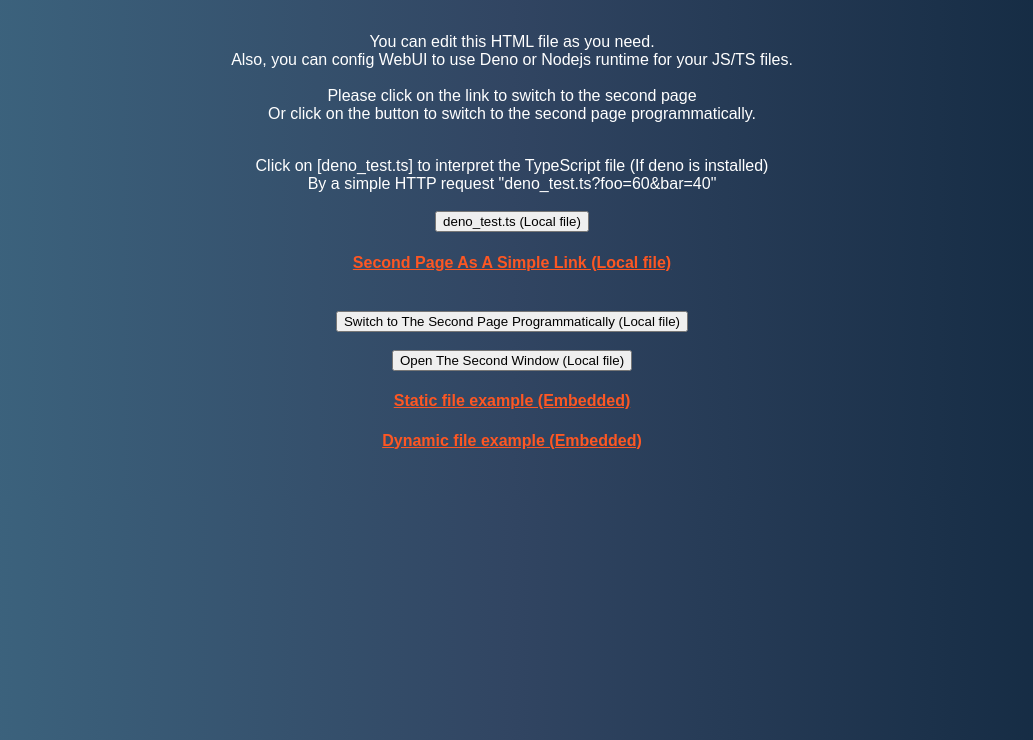
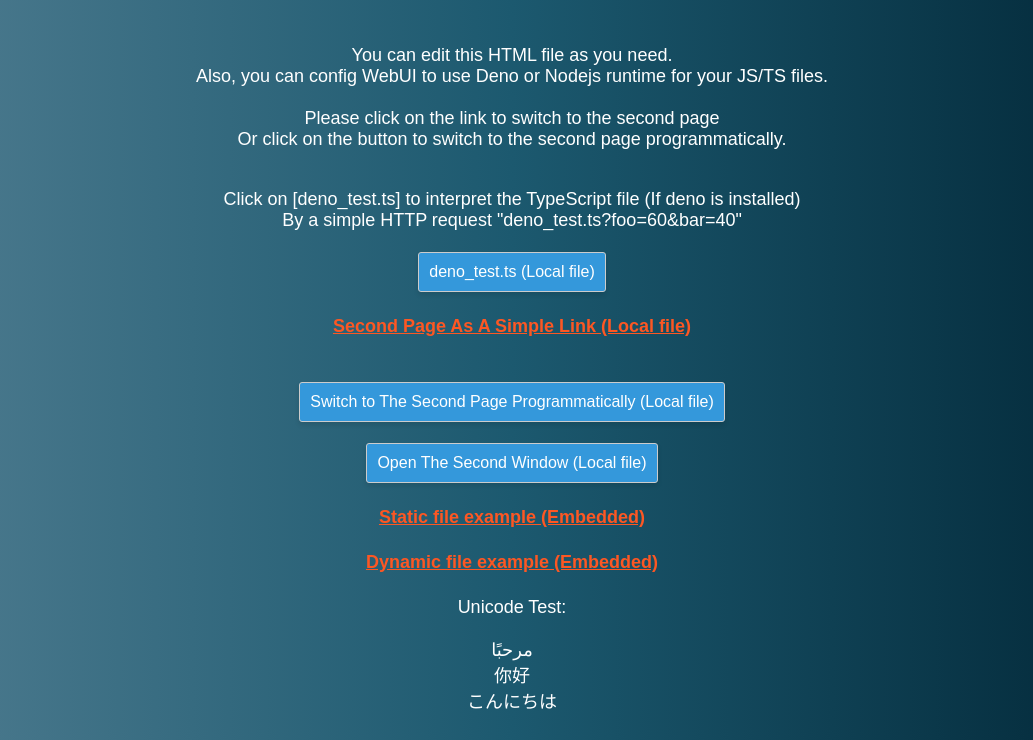
Before and after one commit to webui-dev/nim-webui, a plain HTML site: page examples/serve_folder/index.html in a window 1280 px wide. Shown: the part 60-800 px from the top of the page, without its empty margins (128-1161 px from the left). Drawn offline with Linux system fonts and the light colour scheme.

Commit message:
update html and typescript code in serve_folder example

```diff
--- a/examples/serve_folder/index.html
+++ b/examples/serve_folder/index.html
@@ -1,55 +1,95 @@
-<!DOCTYPE html>
+<!doctype html>
 <html>
 	<head>
+		<meta charset="UTF-8" />
 		<title>WebUI - Serve a Folder Example (Nim)</title>
 		<style>
 			body {
+				font-family: 'Arial', sans-serif;
 				color: white;
-                background: #0F2027;
-                background: -webkit-linear-gradient(to right, #3e6983, #314562, #10273e);
-                background: linear-gradient(to right, #3e6983, #314562, #10273e);
+				background: linear-gradient(to right, #507d91, #1c596f, #022737);
 				text-align: center;
+				font-size: 18px;
+			}
+			button,
+			input {
+				padding: 10px;
+				border-radius: 3px;
+				border: 1px solid #ccc;
+				box-shadow: 0 3px 5px rgba(0, 0, 0, 0.1);
+				transition: 0.2s;
+			}
+			button {
+				background: #3498db;
+				color: #fff;
+				cursor: pointer;
 				font-size: 16px;
-                font-family: sans-serif;
 			}
-            a:link{color:#fd5723}
-            a:active{color:#fd5723}
-            a:visited{color:#fd5723}
-            a:hover{color:#f0bcac}
+			h1 {
+				text-shadow: -7px 10px 7px rgb(67 57 57 / 76%);
+			}
+			button:hover {
+				background: #c9913d;
+			}
+			input:focus {
+				outline: none;
+				border-color: #3498db;
+			}
+
+			a:link {
+				color: #fd5723;
+			}
+			a:active {
+				color: #fd5723;
+			}
+			a:visited {
+				color: #fd5723;
+			}
+			a:hover {
+				color: #f0bcac;
+			}
 		</style>
 	</head>
 	<body>
 		<h3 id="title">Serve a Folder Example (Nim)</h3>
-        <br>
+		<br />
 		<p id="description">
-            You can edit this HTML file as you need.<br>
-            Also, you can config WebUI to use Deno or Nodejs runtime for your JS/TS files.<br>
-            <br>
-            Please click on the link to switch to the second page<br>
+			You can edit this HTML file as you need.<br />
+			Also, you can config WebUI to use Deno or Nodejs runtime for your JS/TS files.<br />
+			<br />
+			Please click on the link to switch to the second page<br />
 			Or click on the button to switch to the second page programmatically.
 		</p>
-        <br>
+		<br />
 		Click on [deno_test.ts] to interpret the TypeScript file (If deno is installed)
-        <br>
+		<br />
 		By a simple HTTP request "deno_test.ts?foo=60&bar=40"
-        <br>
-        <br>
+		<br />
+		<br />
 		<button OnClick="call_deno_file();">deno_test.ts (Local file)</button>
-        <br>
+		<br />
 		<h4><a href="second.html">Second Page As A Simple Link (Local file)</a></h4>
-        <br>
+		<br />
 		<button id="SwitchToSecondPage">Switch to The Second Page Programmatically (Local file)</button>
-        <br>
-        <br>
+		<br />
+		<br />
 		<button id="OpenNewWindow">Open The Second Window (Local file)</button>
-        <br>
+		<br />
 		<h4><a href="test.txt">Static file example (Embedded)</a></h4>
 		<h4><a href="dynamic.html">Dynamic file example (Embedded)</a></h4>
-        <br>
+		<p>
+			Unicode Test:<br /><br />
+			مرحبًا<br />
+			<!-- Arabic -->
+			你好<br />
+			<!-- Chinese -->
+			こんにちは
+			<!-- Japanese -->
+		</p>
 	</body>
 
 	<!-- Connect this window to the background app -->
-    <script src="/webui.js"></script>
+	<script src="webui.js"></script>
 
 	<script>
 		function call_deno_file() {
@@ -59,7 +99,7 @@
 
 			// Simple HTTP Request
 			var xmlHttp = new XMLHttpRequest();
-            xmlHttp.open("GET", "deno_test.ts?foo=60&bar=40", false);
+			xmlHttp.open('GET', 'deno_test.ts?foo=60&bar=40', false);
 			xmlHttp.send(null);
 			alert(xmlHttp.responseText);
 		}
```
Also changed, not shown: examples/serve_folder/second.html (+31 -8 lines), 1 other file. Lines whose indentation alone changed are shown as unchanged.
